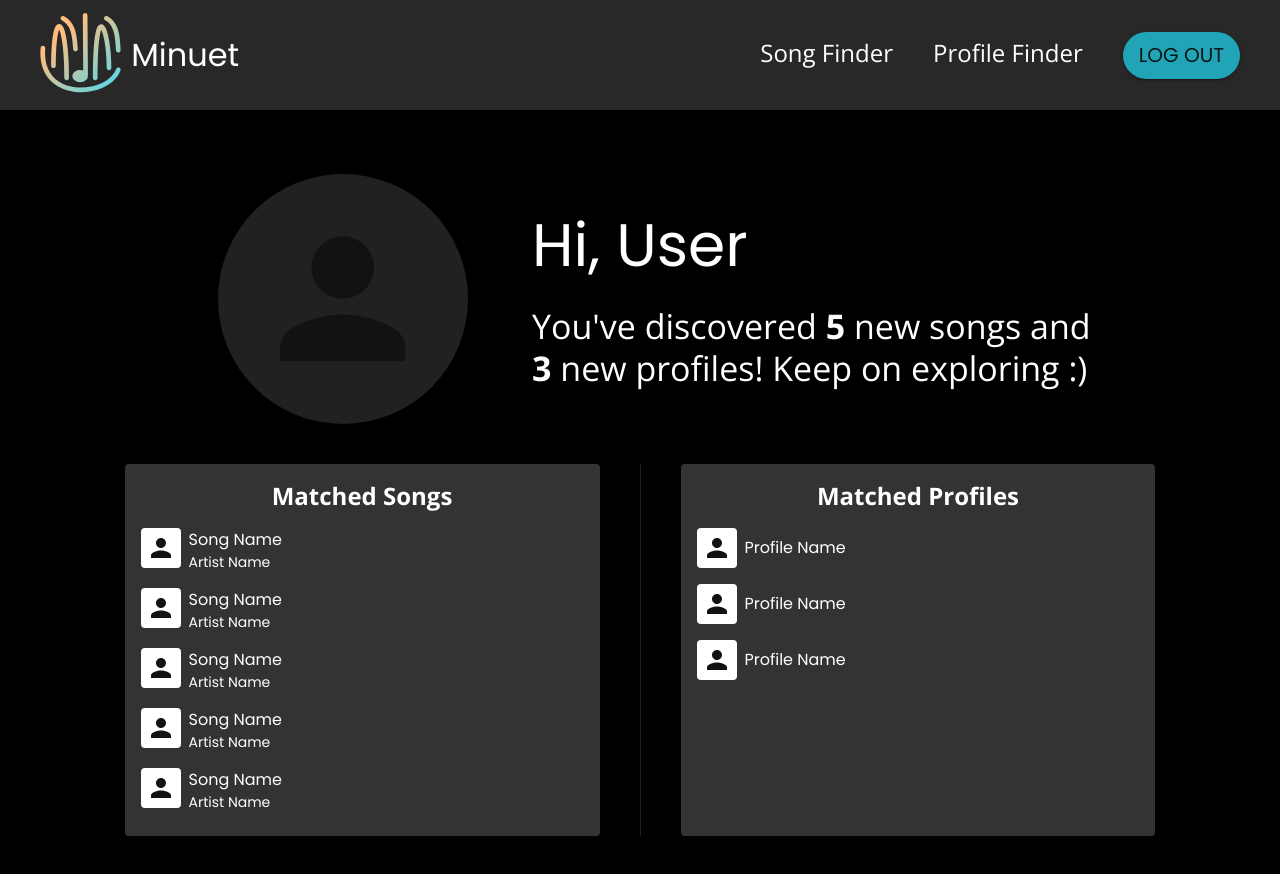
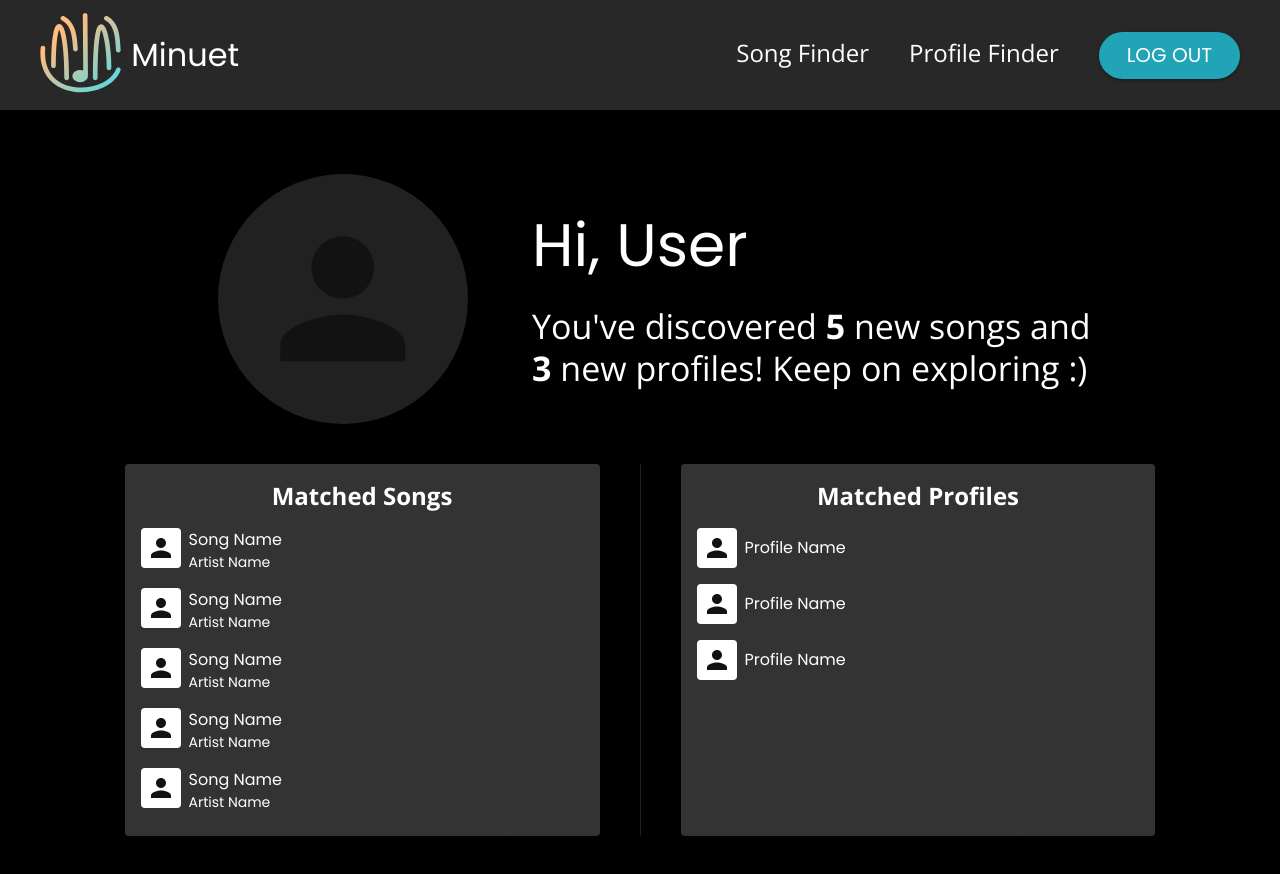
Before and after one commit to jakobreinwald/cs-130-project, a React (Create React App) app in the folder minuet/: page / in a window 1280 px wide. Shown: the top 874 px of the page. Built offline with nearby package versions, Linux system fonts and the light colour scheme.

Commit message:
update nav bar button styling so that it displays color change on hover

```diff
--- a/minuet/src/components/navbar.css
+++ b/minuet/src/components/navbar.css
@@ -57,12 +57,6 @@ body {
     gap: 40px;
     align-items: center;
 }
-.logInOutButton {
-    background-color: var(--primary-accent-color) !important;
-    border-radius: 30px !important;
-    font-size: 20px !important;
-    font-weight: 500 !important;
-}
 
 a.navbarLink {
     overflow: hidden;
--- a/minuet/src/components/navbar.js
+++ b/minuet/src/components/navbar.js
@@ -3,16 +3,20 @@ import MinuetLogo from '../assets/logo.svg';
 import Button from '@mui/material/Button';
 import {Link} from 'react-router-dom';
 import './navbar.css'
+import { Typography } from '@mui/material';
 
 function LogOutButton () {
     // todo: onClick to log out
-    return <Button variant="contained" className='logInOutButton'>Log Out</Button>
+    return <Button variant="contained" sx={{ backgroundColor: 'theme.palatte.primary.main', borderRadius: '30px', paddingLeft: 3.5, paddingRight: 3.5 }}>
+            <Typography variant='p' sx={{color: 'text.primary', fontSize: '20px', fontWeight: 500 }}>
+                Log out
+            </Typography>
+        </Button>
 }
 
 function NavBar () {
     return (
         <div className='navbar'>
-
             <div className='navbarContent'>
                 <div className='navbarAppLogoName'>
                     <Link to='/'>
@@ -26,7 +30,6 @@ function NavBar () {
                     <LogOutButton />
                 </div>
             </div>
-
         </div>
     );
 }
```
